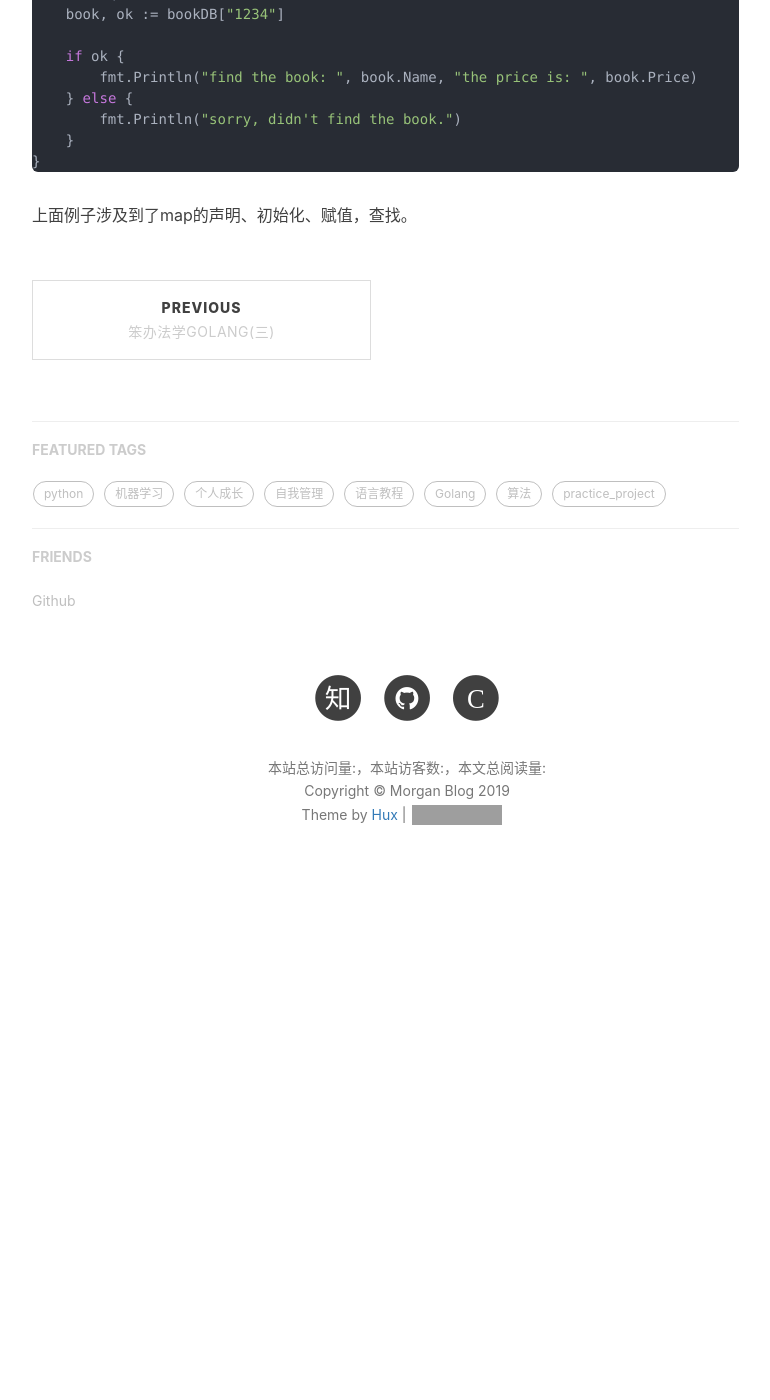
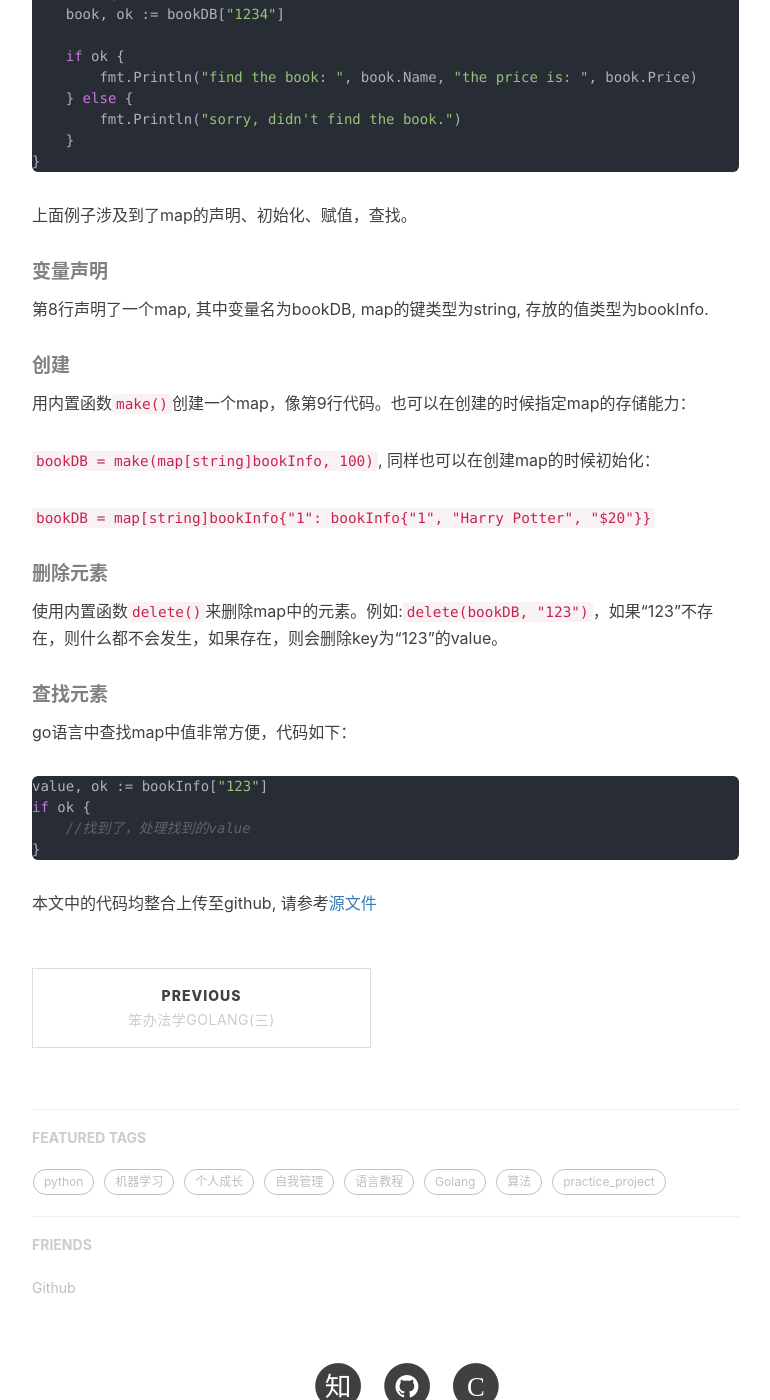
Before and after one commit to goelo/goelo.github.io, a Jekyll site: the page built from _posts/2019/2019-01-20-learn-golang-in-hard-way-4.markdown, in a window 1280 px wide and 1400 px high, scrolled down 4491 px. Shown: the whole window, without its empty margins (233-1003 px from the left). Built offline with Jekyll 4.4.1, drawn with Linux system fonts in a browser that asks for light colours; nearby versions of some CDN libraries; comment, search, counter and statistics services are not loaded; before the commit the page ends 5410 px from its top, so only the background shows below that; grey boxes are pictures that could not be loaded.

Commit message:
add golang 4

````diff
--- a/_posts/2019/2019-01-20-learn-golang-in-hard-way-4.markdown
+++ b/_posts/2019/2019-01-20-learn-golang-in-hard-way-4.markdown
@@ -196,3 +196,32 @@ func main() {
 ```
 
 上面例子涉及到了map的声明、初始化、赋值，查找。
+
+##### 变量声明
+
+第8行声明了一个map, 其中变量名为bookDB, map的键类型为string, 存放的值类型为bookInfo.
+
+##### 创建
+
+用内置函数`make()`创建一个map，像第9行代码。也可以在创建的时候指定map的存储能力：
+
+`bookDB = make(map[string]bookInfo, 100)`, 同样也可以在创建map的时候初始化：
+
+`bookDB = map[string]bookInfo{"1": bookInfo{"1", "Harry Potter", "$20"}}`
+
+##### 删除元素
+
+使用内置函数`delete()`来删除map中的元素。例如:`delete(bookDB, "123")`，如果“123”不存在，则什么都不会发生，如果存在，则会删除key为“123”的value。
+
+##### 查找元素
+
+go语言中查找map中值非常方便，代码如下：
+
+```go
+value, ok := bookInfo["123"]
+if ok {
+    //找到了，处理找到的value
+}
+```
+
+本文中的代码均整合上传至github, 请参考[源文件](https://github.com/goelo/LearnGolangTheHardWay/blob/master/src/)
````
